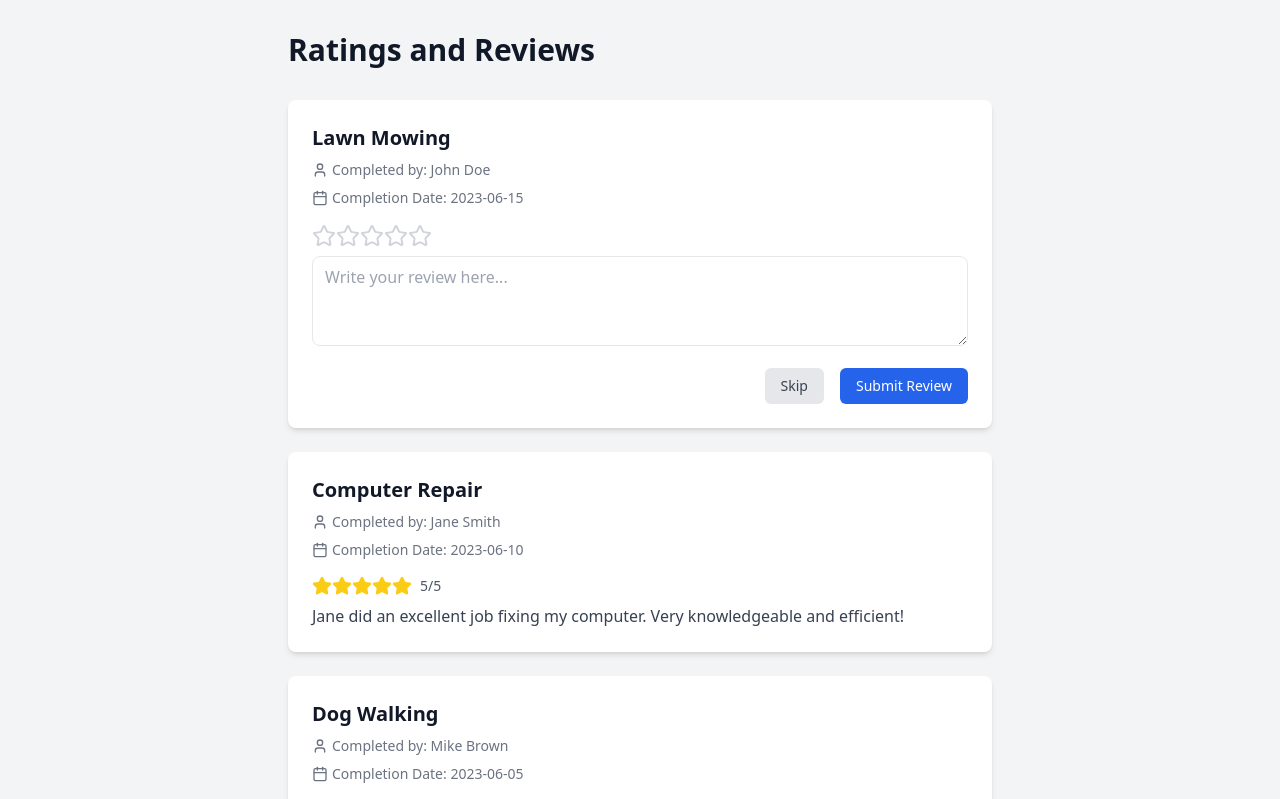
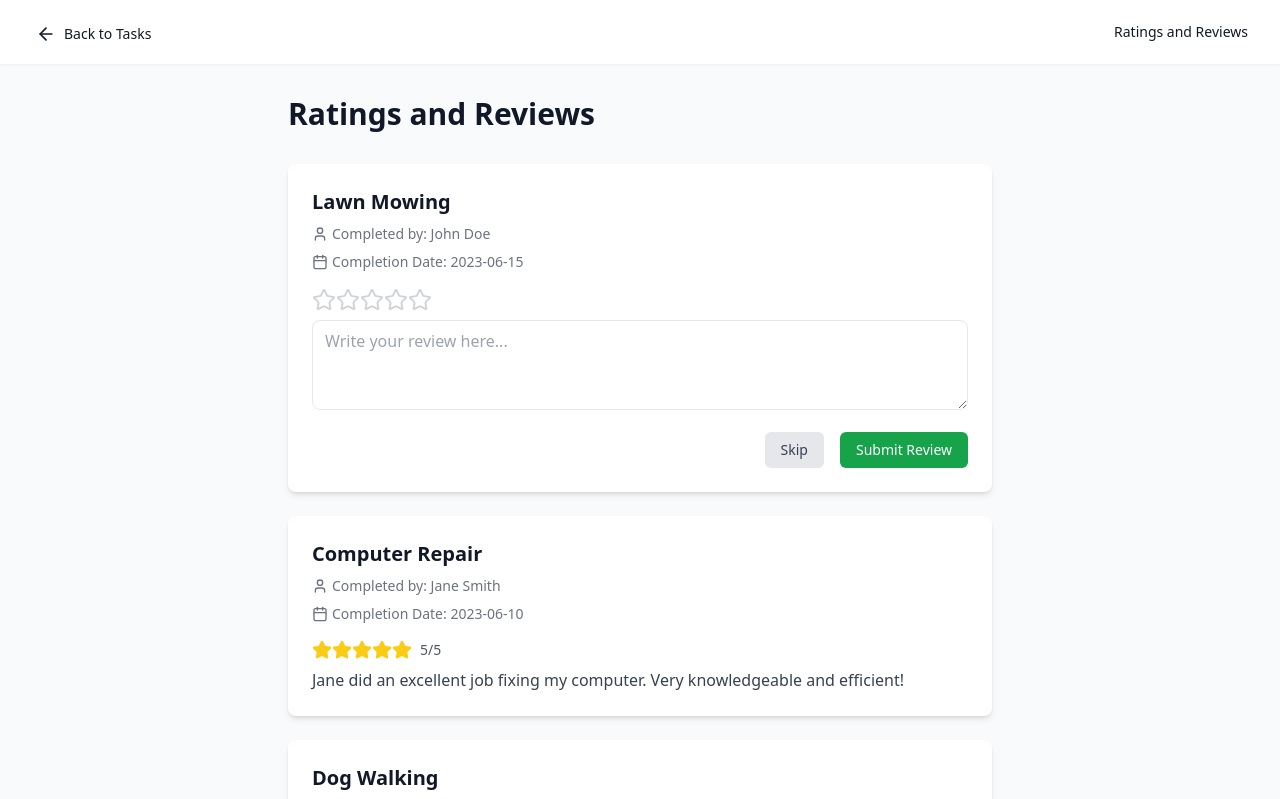
Before and after one commit to kaushalkahapola/iwb017-code-glitch, a Next.js app in the folder frontend/: page /tasks/1/rating in a window 1280 px wide. Shown: the top 799 px of the page. Built offline with nearby package versions, Linux system fonts and the light colour scheme.

Commit message:
Modified the Task Rating page

```diff
--- a/frontend/app/tasks/[id]/rating/page.tsx
+++ b/frontend/app/tasks/[id]/rating/page.tsx
@@ -1,7 +1,8 @@
 'use client'
 
 import { useState } from 'react'
-import { Star, User, Calendar } from 'lucide-react'
+import { Star, User, Calendar, ArrowLeft } from 'lucide-react'
+import Link from 'next/link'
 
 // Sample data for completed tasks
 const initialCompletedTasks = [
@@ -18,7 +19,7 @@ export default function RatingsAndReviews() {
     setActiveReview(prev => ({ ...prev, taskId, rating }))
   }
 
-  const handleReviewChange = (e: { target: { value: string } }) => {
+  const handleReviewChange = (e: React.ChangeEvent<HTMLTextAreaElement>) => {
     setActiveReview(prev => ({ ...prev, review: e.target.value }))
   }
 
@@ -34,8 +35,24 @@ export default function RatingsAndReviews() {
   }
 
   return (
-    <div className="min-h-screen bg-gray-100 py-8">
-      <div className="max-w-3xl mx-auto px-4 sm:px-6 lg:px-8">
+    <div className="min-h-screen bg-gray-50">
+      <nav className="bg-white shadow-sm">
+        <div className="max-w-7xl mx-auto px-4 sm:px-6 lg:px-8">
+          <div className="flex justify-between h-16">
+            <div className="flex">
+              <Link href="/tasks" className="inline-flex items-center px-1 pt-1 text-sm font-medium text-gray-900">
+                <ArrowLeft className="h-5 w-5 mr-2" />
+                Back to Tasks
+              </Link>
+            </div>
+            <div className="flex items-center">
+              <span className="text-gray-900 text-sm font-medium">Ratings and Reviews</span>
+            </div>
+          </div>
+        </div>
+      </nav>
+
+      <div className="max-w-3xl mx-auto mt-8 px-4 sm:px-6 lg:px-8">
         <h1 className="text-3xl font-bold text-gray-900 mb-8">Ratings and Reviews</h1>
 
         <div className="space-y-6">
@@ -79,7 +96,7 @@ export default function RatingsAndReviews() {
                       ))}
                     </div>
                     <textarea
-                      className="w-full px-3 py-2 text-gray-700 border rounded-lg focus:outline-none focus:border-blue-500"
+                      className="w-full px-3 py-2 text-gray-700 border rounded-lg focus:outline-none focus:ring-2 focus:ring-green-500"
                       rows={3}
                       placeholder="Write your review here..."
                       value={activeReview.taskId === task.id ? activeReview.review : ''}
@@ -94,7 +111,7 @@ export default function RatingsAndReviews() {
                       </button>
                       <button
                         onClick={() => handleSubmitReview(task.id)}
-                        className="px-4 py-2 text-sm font-medium text-white bg-blue-600 rounded-md hover:bg-blue-700 focus:outline-none focus:ring-2 focus:ring-offset-2 focus:ring-blue-500"
+                        className="px-4 py-2 text-sm font-medium text-white bg-green-600 rounded-md hover:bg-green-700 focus:outline-none focus:ring-2 focus:ring-offset-2 focus:ring-green-500"
                       >
                         Submit Review
                       </button>
```
